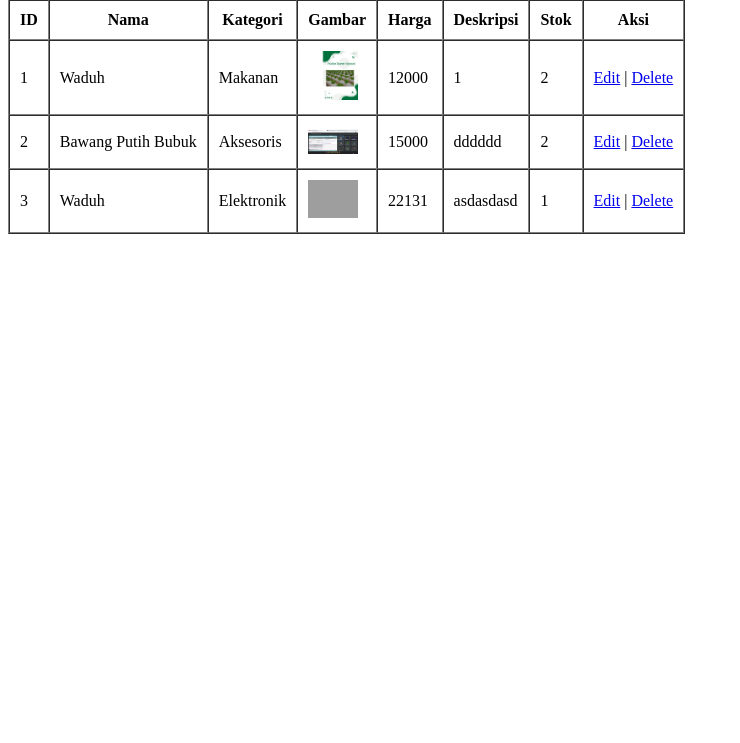
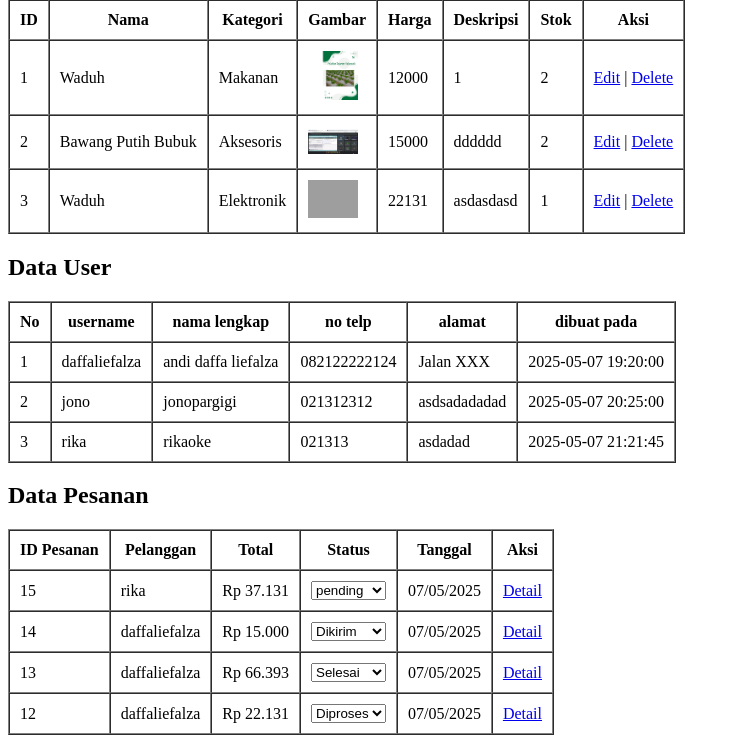
Before and after one commit to daffaliefalza/JWD-ASSET, a PHP site: page /admin/index.php in a window 1280 px wide. Shown: the part 615-1358 px from the top of the page, without its empty margins (0-740 px from the left). Before the commit the page ends 849 px from the top, so only its background shows below. Run offline with PHP 8.4, Linux system fonts and the light colour scheme; a user stored in the database is signed in; data comes from the database, SQL or seed files in the repository; grey boxes are pictures that could not be loaded.

Commit message:
Update index.php

```diff
--- a/admin/index.php
+++ b/admin/index.php
@@ -104,23 +104,23 @@ if (isset($_POST['submit'])) {
 
         <?php
         $no = 1;
-        $query = "SELECT * FROM produk";
-        $result = mysqli_query($conn, $query);
+        $query_produk = "SELECT * FROM produk";
+        $result_produk = mysqli_query($conn, $query_produk);
 
-        if (mysqli_num_rows($result) > 0) :
-            while ($row = mysqli_fetch_assoc($result)) :
+        if (mysqli_num_rows($result_produk) > 0) :
+            while ($row_produk = mysqli_fetch_assoc($result_produk)) :
         ?>
                 <tr>
                     <td><?php echo $no++; ?></td>
-                    <td><?php echo $row['nama_produk']; ?></td>
-                    <td><?php echo $row['kategori_produk']; ?></td>
-                    <td><img src="uploads/<?php echo $row['gambar']; ?>" width="50"></td>
-                    <td><?php echo $row['harga']; ?></td>
-                    <td><?php echo $row['deskripsi']; ?></td>
-                    <td><?php echo $row['stok']; ?></td>
+                    <td><?php echo $row_produk['nama_produk']; ?></td>
+                    <td><?php echo $row_produk['kategori_produk']; ?></td>
+                    <td><img src="uploads/<?php echo $row_produk['gambar']; ?>" width="50"></td>
+                    <td><?php echo $row_produk['harga']; ?></td>
+                    <td><?php echo $row_produk['deskripsi']; ?></td>
+                    <td><?php echo $row_produk['stok']; ?></td>
                     <td>
-                        <a href="edit_produk.php?id=<?php echo $row['id_produk']; ?>">Edit</a> |
-                        <a href="hapus_produk.php?id=<?php echo $row['id_produk']; ?>" onclick="return confirm('Yakin ingin hapus produk ini?');">Delete</a>
+                        <a href="edit_produk.php?id=<?php echo $row_produk['id_produk']; ?>">Edit</a> |
+                        <a href="hapus_produk.php?id=<?php echo $row_produk['id_produk']; ?>" onclick="return confirm('Yakin ingin hapus produk ini?');">Delete</a>
                     </td>
                 </tr>
         <?php
@@ -132,6 +132,92 @@ if (isset($_POST['submit'])) {
     </table>
 
 
+    <h2>Data User</h2>
+
+    <table border="1" cellpadding="10" cellspacing="0">
+        <tr>
+            <th>No</th>
+            <th>username</th>
+            <th>nama lengkap</th>
+            <th>no telp</th>
+            <th>alamat</th>
+            <th>dibuat pada</th>
+        </tr>
+
+        <?php
+        $no = 1;
+        $query_user = "SELECT * FROM user";
+        $result_user = mysqli_query($conn, $query_user);
+
+        if (mysqli_num_rows($result_user) > 0) :
+            while ($row_user = mysqli_fetch_assoc($result_user)) :
+        ?>
+                <tr>
+                    <td><?php echo $no++; ?></td>
+                    <td><?php echo $row_user['username']; ?></td>
+                    <td><?php echo $row_user['nama_lengkap']; ?></td>
+                    <td><?php echo $row_user['no_telepon']; ?></td>
+                    <td><?php echo $row_user['alamat']; ?></td>
+                    <td><?php echo $row_user['created_at']; ?></td>
+
+                </tr>
+        <?php
+            endwhile;
+        else :
+            echo "<tr><td colspan='8'>Tidak ada data produk.</td></tr>";
+        endif;
+        ?>
+    </table>
+
+    <h2>Data Pesanan</h2>
+    <table border="1" cellpadding="10" cellspacing="0">
+        <tr>
+            <th>ID Pesanan</th>
+            <th>Pelanggan</th>
+            <th>Total</th>
+            <th>Status</th>
+            <th>Tanggal</th>
+            <th>Aksi</th>
+        </tr>
+        <?php
+        $query_pesanan = "SELECT pesanan.*, user.username
+                      FROM pesanan
+                      JOIN user ON pesanan.id_user = user.id_user
+                      ORDER BY pesanan.created_at DESC";
+        $result_pesanan = mysqli_query($conn, $query_pesanan);
+
+        if (mysqli_num_rows($result_pesanan) > 0) :
+            while ($row = mysqli_fetch_assoc($result_pesanan)) :
+        ?>
+                <tr>
+                    <td><?= $row['id_pesanan'] ?></td>
+                    <td><?= $row['username'] ?></td>
+                    <td>Rp <?= number_format($row['total'], 0, ',', '.') ?></td>
+                    <td>
+                        <form action="update_status.php" method="POST" style="display:inline;">
+                            <input type="hidden" name="id_pesanan" value="<?= $row['id_pesanan'] ?>">
+                            <select name="status" onchange="this.form.submit()">
+                                <option value="pending" <?= ($row['status'] == 'pending') ? 'selected' : '' ?>>pending</option>
+                                <option value="diproses" <?= ($row['status'] == 'diproses') ? 'selected' : '' ?>>Diproses</option>
+                                <option value="dikirim" <?= ($row['status'] == 'dikirim') ? 'selected' : '' ?>>Dikirim</option>
+                                <option value="selesai" <?= ($row['status'] == 'selesai') ? 'selected' : '' ?>>Selesai</option>
+                            </select>
+                        </form>
+                    </td>
+                    <td><?= date('d/m/Y', strtotime($row['created_at'])) ?></td>
+                    <td>
+                        <a href="detail_pesanan.php?id=<?= $row['id_pesanan'] ?>">Detail</a>
+                    </td>
+                </tr>
+            <?php endwhile; ?>
+        <?php else : ?>
+            <tr>
+                <td colspan="6">Tidak ada pesanan.</td>
+            </tr>
+        <?php endif; ?>
+    </table>
+
+
 </body>
 
 </html>
```
